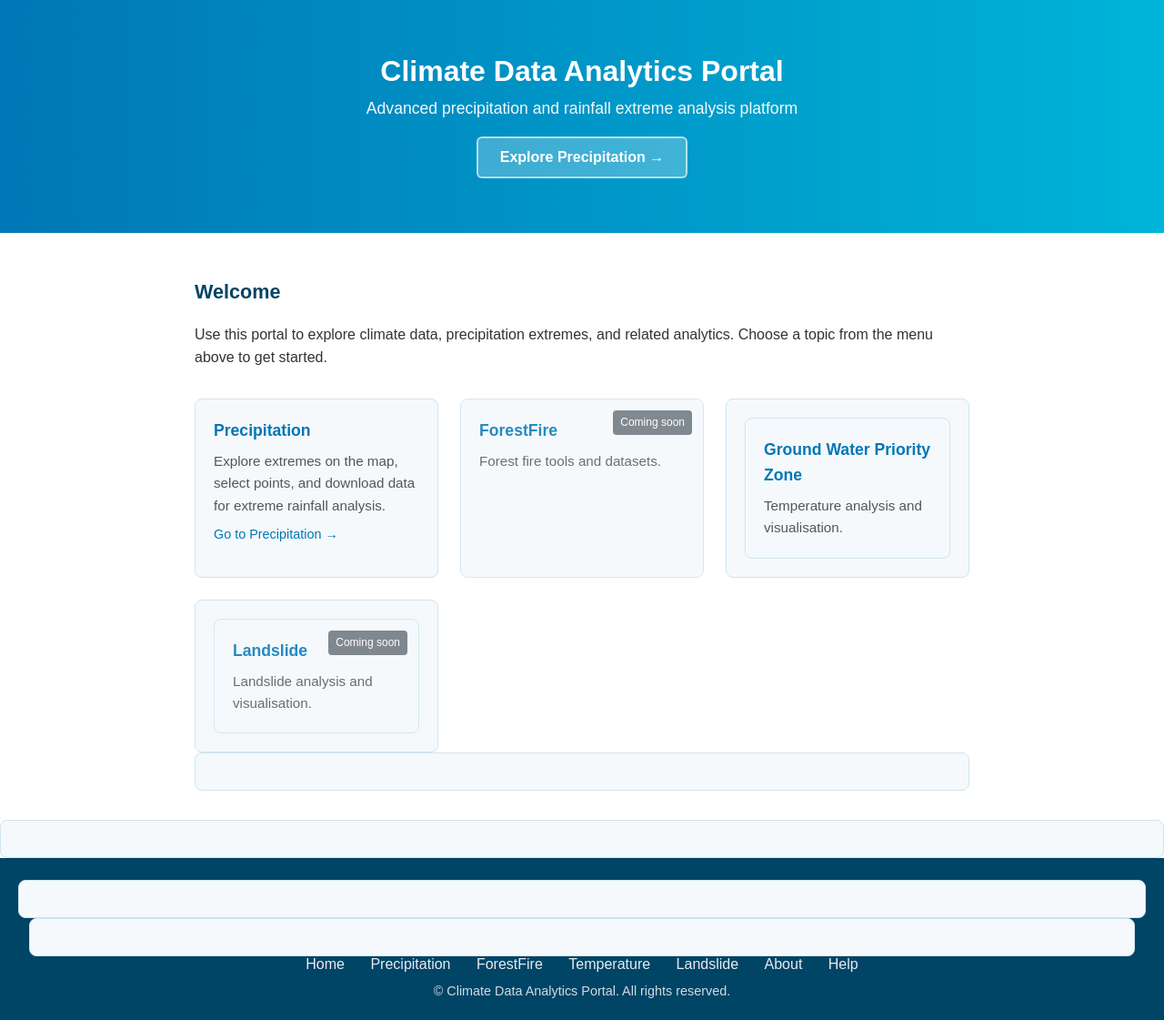
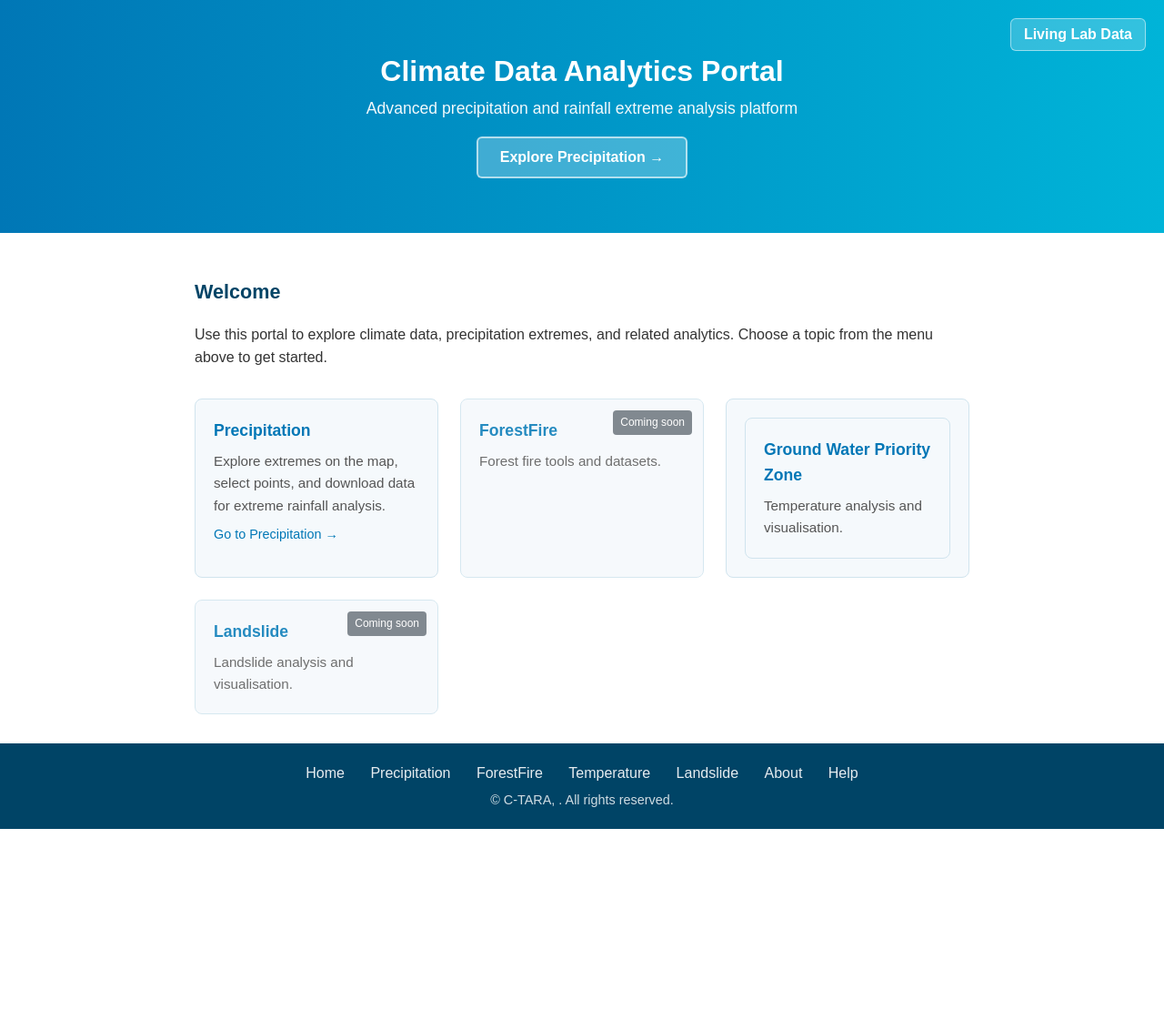
Before and after one commit to MonikaShah/mahamaps, a Django app: page / in a window 1280 px wide. Shown: the part 48-1169 px from the top of the page at 91% size. After the commit the page ends 959 px from the top, so only its background shows below. Run offline with Django 5.2, Linux system fonts and the light colour scheme.

Commit message:
Added custom link to iot dashbpard

```diff
--- a/templates/home.html
+++ b/templates/home.html
@@ -165,6 +165,30 @@
             padding: 4px 8px;
             border-radius: 4px;
         }
+        .hero {
+            position: relative;
+            padding: 60px 20px;
+            text-align: center;
+            background: linear-gradient(to right, #0077b6, #00b4d8);
+            color: white;
+        }
+
+        .living-lab-link {
+            position: absolute;
+            top: 20px;
+            right: 20px;
+            color: white;
+            text-decoration: none;
+            font-weight: bold;
+            background: rgba(255,255,255,0.2);
+            padding: 8px 14px;
+            border-radius: 6px;
+            border: 1px solid rgba(255,255,255,0.5);
+        }
+
+        .living-lab-link:hover {
+            background: rgba(255,255,255,0.3);
+        }
     </style>
 </head>
 <body>
@@ -178,9 +202,14 @@
 </div>
 
 <div class="hero">
+    <a href="{{ iot_dashboard_url }}"
+       class="living-lab-link" target="_blank">
+       Living Lab Data
+    </a>
     <h1>Climate Data Analytics Portal</h1>
     <p>Advanced precipitation and rainfall extreme analysis platform</p>
     <a href="/precipitation/" class="hero-cta">Explore Precipitation →</a>
+
 </div>
 
 <main id="main" class="main">
@@ -200,7 +229,7 @@
         <div class="card">
             <a href="/gwpz/" class="card card-link">
             <h3>Ground Water Priority Zone</h3>
-            <p>Temperature analysis and visualisation.</p>
+            <p>Temperature analysis and visualisation.</p></a>
             <!-- <span class="badge">Coming soon</span> -->
         </div>
         <div class="card coming-soon">
@@ -221,7 +250,7 @@
         <a href="#">About</a>
         <a href="#">Help</a>
     </div>
-    <p>&copy; Climate Data Analytics Portal. All rights reserved.</p>
+    <p>&copy; C-TARA, <IIT-Bombay></IIT-Bombay>. All rights reserved.</p>
 </footer>
 
 </body>
```
Also changed, not shown: climateportal/settings.py (+14 -1 lines).
